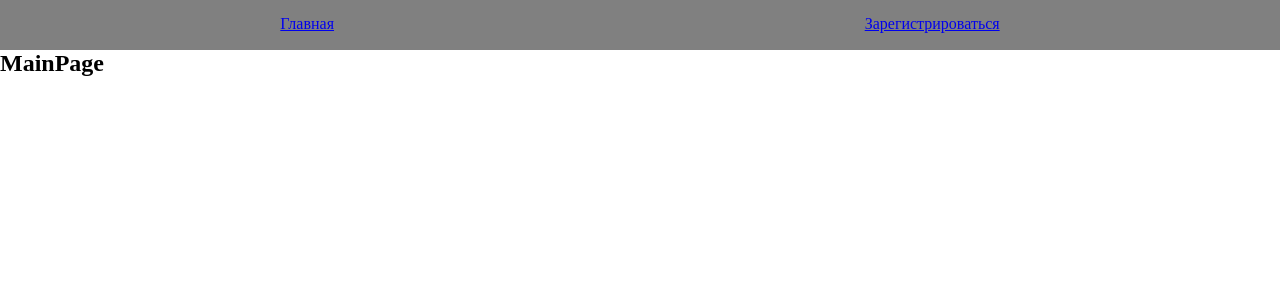
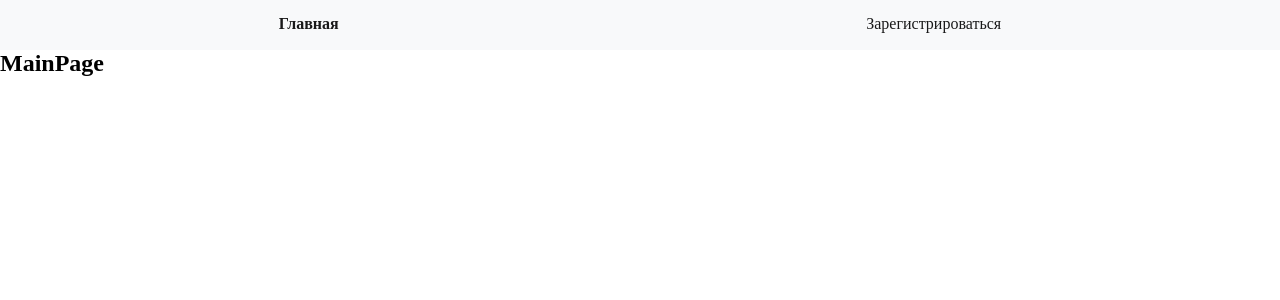
Before and after one commit to matveygrevtsov/fantasy_shop, a React (Create React App) app: page / in a window 1280 px wide. Shown: the top 300 px of the page. Built offline with nearby package versions, Linux system fonts and the light colour scheme; no server answers.

Commit message:
Стилизовал хедер (#18)
Co-authored-by: matveygrevtsov <matveygrevcov@gmail.com>

```diff
--- a/src/components/Header/Header.module.css
+++ b/src/components/Header/Header.module.css
@@ -1,6 +1,6 @@
 .root {
   height: 50px;
-  background-color: gray;
+  background-color: #f8f9fa;
 }
 
 .list {
@@ -11,3 +11,13 @@
   justify-content: space-around;
   list-style: none;
 }
+
+.link {
+  text-decoration: none;
+  color: rgba(0, 0, 0, 0.9);
+}
+
+.linkActive {
+  composes: link;
+  font-weight: 800;
+}
--- a/src/components/Header/Header.tsx
+++ b/src/components/Header/Header.tsx
@@ -1,5 +1,5 @@
 import { observer } from "mobx-react-lite";
-import { Link } from "react-router-dom";
+import { NavLink } from "react-router-dom";
 import { constants } from "../../constants";
 import { firebaseApi } from "../../firebaseApi";
 import { store, UserStatus } from "../../store";
@@ -18,7 +18,12 @@ export const Header = observer(() => {
       <ul className={s.list}>
         {routes.map(({ path, title }) => (
           <li key={path}>
-            <Link to={path}>{title}</Link>
+            <NavLink
+              className={({ isActive }) => (isActive ? s.linkActive : s.link)}
+              to={path}
+            >
+              {title}
+            </NavLink>
           </li>
         ))}
         {isLoggedIn && (
--- a/src/pages/SignUpPage/components/SignUpForm/SignUpFormValidator.ts
+++ b/src/pages/SignUpPage/components/SignUpForm/SignUpFormValidator.ts
@@ -72,6 +72,7 @@ export class SignUpFormValidator {
     this.state = {
       status: SignUpFormStatus.Init,
     };
+    this.handleTyping();
   }
 
   /**
```
